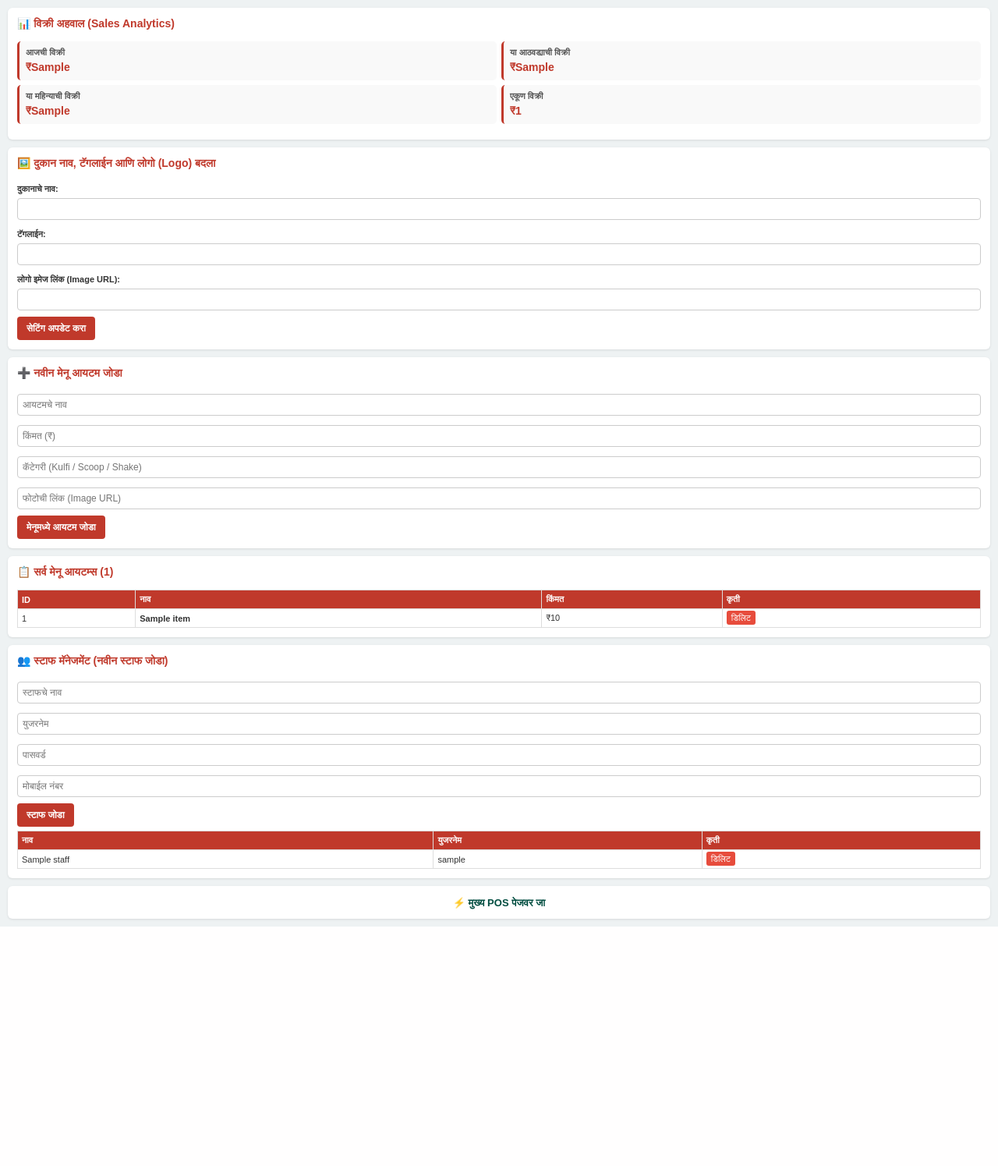
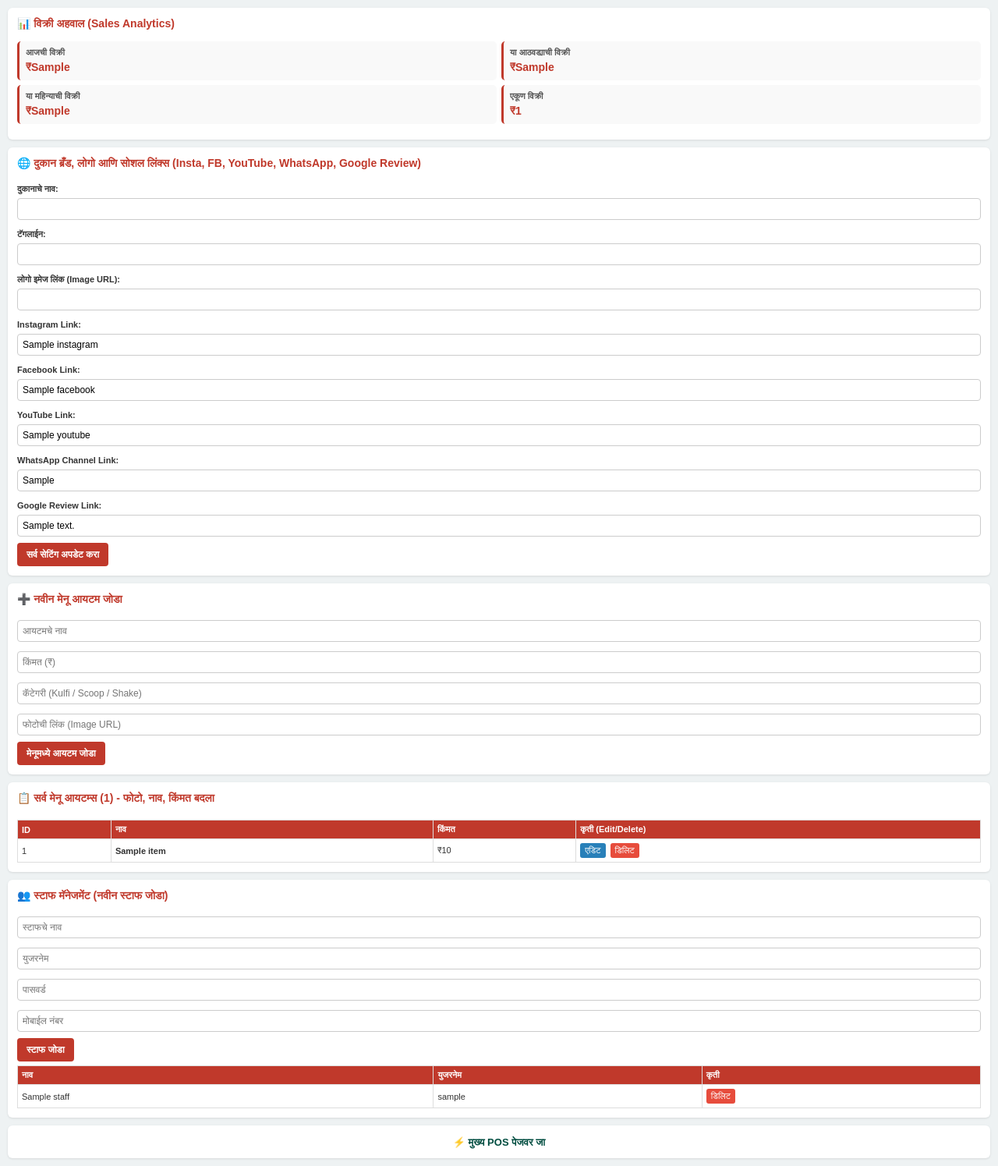
Before and after one commit to naturalkulfi1/south-pole-Natural-kulfi, a Flask app: template templates/admin_panel.html in a window 1280 px wide. Shown: the part 48-1543 px from the top of the page at 78% size. Before the commit the page ends 1236 px from the top, so only its background shows below. Run offline with Flask 3, Linux system fonts and the light colour scheme; the template is opened without the code that fills it: most values are stand-ins (such as "Sample title", 1, 10 or a date in 2020).

Commit message:
Update admin_panel.html

```diff
--- a/templates/admin_panel.html
+++ b/templates/admin_panel.html
@@ -14,7 +14,8 @@
         table { width: 100%; border-collapse: collapse; font-size: 11px; margin-top: 5px; }
         th, td { border: 1px solid #ddd; padding: 5px; text-align: left; }
         th { background: #c0392b; color: white; }
-        .del-btn { background: #e74c3c; color: white; padding: 3px 6px; border-radius: 3px; text-decoration: none; }
+        .edit-btn { background: #2980b9; color: white; padding: 3px 6px; border-radius: 3px; text-decoration: none; margin-right: 3px; display: inline-block; }
+        .del-btn { background: #e74c3c; color: white; padding: 3px 6px; border-radius: 3px; text-decoration: none; display: inline-block; }
         .stats-grid { display: grid; grid-template-columns: repeat(2, 1fr); gap: 6px; margin-bottom: 8px; }
         .stat-box { background: #f9f9f9; padding: 8px; border-radius: 5px; border-left: 3px solid #c0392b; }
         .stat-box h4 { margin: 0; font-size: 11px; color: #555; }
@@ -38,7 +39,7 @@
     </div>
 
     <div class="card">
-        <h3>🖼️ दुकान नाव, टॅगलाईन आणि लोगो (Logo) बदला</h3>
+        <h3>🌐 दुकान ब्रँड, लोगो आणि सोशल लिंक्स (Insta, FB, YouTube, WhatsApp, Google Review)</h3>
         <form action="/admin/update_config" method="POST">
             <label style="font-size:11px; font-weight:bold;">दुकानाचे नाव:</label>
             <input type="text" name="store_name" value="{{ config.name }}" required>
@@ -46,7 +47,19 @@
             <input type="text" name="tagline" value="{{ config.tagline }}" required>
             <label style="font-size:11px; font-weight:bold;">लोगो इमेज लिंक (Image URL):</label>
             <input type="text" name="logo_url" value="{{ config.logo }}" required>
-            <button type="submit">सेटिंग अपडेट करा</button>
+
+            <label style="font-size:11px; font-weight:bold;">Instagram Link:</label>
+            <input type="text" name="instagram" value="{{ social.instagram }}">
+            <label style="font-size:11px; font-weight:bold;">Facebook Link:</label>
+            <input type="text" name="facebook" value="{{ social.facebook }}">
+            <label style="font-size:11px; font-weight:bold;">YouTube Link:</label>
+            <input type="text" name="youtube" value="{{ social.youtube }}">
+            <label style="font-size:11px; font-weight:bold;">WhatsApp Channel Link:</label>
+            <input type="text" name="whatsapp_channel" value="{{ social.whatsapp_channel }}">
+            <label style="font-size:11px; font-weight:bold;">Google Review Link:</label>
+            <input type="text" name="google_review" value="{{ social.google_review }}">
+
+            <button type="submit">सर्व सेटिंग अपडेट करा</button>
         </form>
     </div>
 
@@ -62,18 +75,23 @@
     </div>
 
     <div class="card">
-        <h3>📋 सर्व मेनू आयटम्स ({{ menu|length }})</h3>
+        <h3>📋 सर्व मेनू आयटम्स ({{ menu|length }}) - फोटो, नाव, किंमत बदला</h3>
+        <div style="max-height: 250px; overflow-y: auto;">
             <table>
-            <tr><th>ID</th><th>नाव</th><th>किंमत</th><th>कृती</th></tr>
+                <tr><th>ID</th><th>नाव</th><th>किंमत</th><th>कृती (Edit/Delete)</th></tr>
                 {% for item in menu %}
                 <tr>
                     <td>{{ item.id }}</td>
                     <td><b>{{ item.name }}</b></td>
                     <td>₹{{ item.price }}</td>
-                <td><a href="/admin/delete_item/{{ item.id }}" class="del-btn">डिलिट</a></td>
+                    <td>
+                        <a href="/admin/edit_item/{{ item.id }}" class="edit-btn">एडिट</a>
+                        <a href="/admin/delete_item/{{ item.id }}" class="del-btn">डिलिट</a>
+                    </td>
                 </tr>
                 {% endfor %}
             </table>
+        </div>
     </div>
 
     <div class="card">
```
Lines whose indentation alone changed are shown as unchanged.
